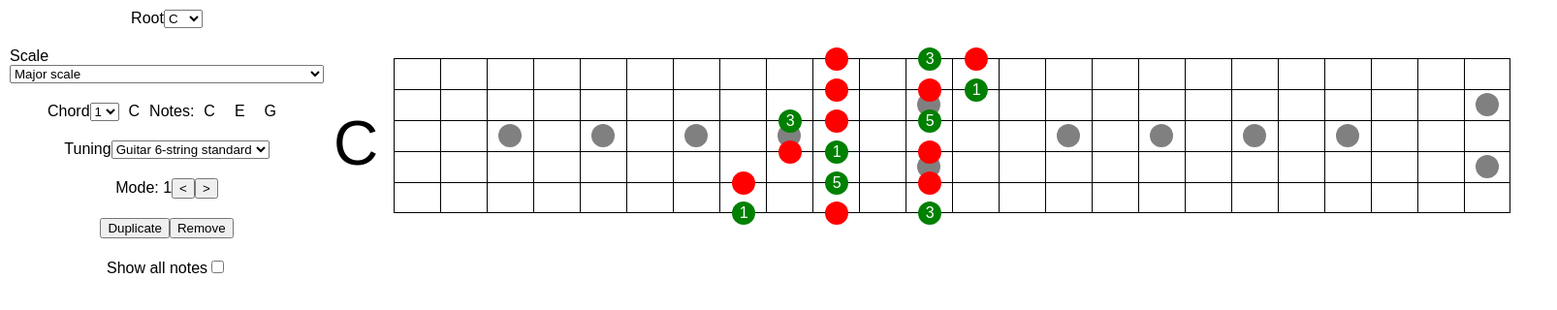
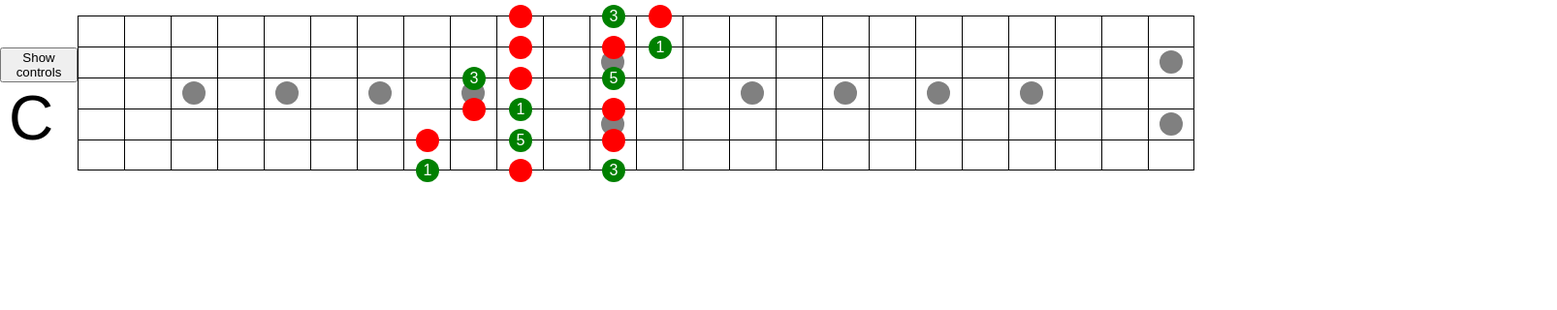
Before and after one commit to eetulatja/chord-visualizer, a React (Create React App) app: page / in a window 1280 px wide. Shown: the top 320 px of the page at 97% size, 1606 px wide, since content can reach past the window. Built offline with nearby package versions, Linux system fonts and the light colour scheme.

Commit message:
Togglable controls

```diff
--- a/src/ChordViewer.js
+++ b/src/ChordViewer.js
@@ -13,6 +13,7 @@ export default class ChordViewer extends PureComponent {
     constructor(props) {
         super(props);
 
+        this.toggleControlsVisibility = this.toggleControlsVisibility.bind(this);
         this.selectRootNote = this.selectRootNote.bind(this);
         this.selectScale = this.selectScale.bind(this);
         this.selectChord = this.selectChord.bind(this);
@@ -22,8 +23,9 @@ export default class ChordViewer extends PureComponent {
         this.copyChordViewer = this.copyChordViewer.bind(this);
         this.removeChordViewer = this.removeChordViewer.bind(this);
         this.toggleShowAllNotes = this.toggleShowAllNotes.bind(this);
-
+console.log(props.initialState)
         this.state = props.initialState || {
+            controlsVisible: false,
             rootNote: 0,
             scale: 'scale_majorScale',
             chord: 1,
@@ -33,6 +35,12 @@ export default class ChordViewer extends PureComponent {
         };
     }
 
+
+    toggleControlsVisibility() {
+        this.setState(prevState => ({
+            controlsVisible: !prevState.controlsVisible,
+        }));
+    }
 
     selectRootNote(event) {
         this.setState({
@@ -91,6 +99,14 @@ export default class ChordViewer extends PureComponent {
 
         return (
             <div style={styles.wrapper}>
+                <div style={styles.chordNameContainer}>
+                    <button onClick={this.toggleControlsVisibility}>
+                        {this.state.controlsVisible ? 'Hide controls' : 'Show controls'}
+                    </button>
+                    <div style={styles.chordName}>{getChordType(selectedChord).name}</div>
+                </div>
+
+                {this.state.controlsVisible &&
                     <div style={styles.controls}>
                         <label style={styles.input}>
                             Root
@@ -170,11 +186,12 @@ export default class ChordViewer extends PureComponent {
 
                             <input
                                 type='checkbox'
-                            value={this.state.showAllScaleNotes}
+                                checked={this.state.showAllScaleNotes}
                                 onChange={this.toggleShowAllNotes}
                             />
                         </label>
                     </div>
+                }
 
                 <Fretboard
                     scale={this.state.scale}
@@ -195,6 +212,18 @@ const styles = {
     wrapper: {
         display: 'flex',
     },
+    chordNameContainer: {
+        display: 'flex',
+        flexDirection: 'column',
+        justifyContent: 'center',
+        alignItems: 'center',
+    },
+    chordName: {
+        fontSize: '4rem',
+        fontWeight: 500,
+
+        marginRight: '1rem',
+    },
     controls: {
         display: 'flex',
         alignItems: 'center',
--- a/src/Fretboard.js
+++ b/src/Fretboard.js
@@ -2,7 +2,6 @@ import React, { PureComponent } from 'react';
 import _ from 'lodash';
 
 import { getScalePositionsOnFretboard } from './scales';
-import { getChordType } from './chords';
 
 
 export default class Fretboards extends PureComponent {
@@ -36,8 +35,6 @@ export default class Fretboards extends PureComponent {
 
         return (
             <div style={styles.fretboardRow}>
-                <div style={styles.chordName}>{getChordType(this.props.chord).name}</div>
-
                 <div
                     style={{
                         ...styles.fretboard,
@@ -142,12 +139,6 @@ const styles = {
         flexDirection: 'row',
         alignItems: 'center',
     },
-    chordName: {
-        fontSize: '4rem',
-        fontWeight: 500,
-
-        marginRight: '1rem',
-    },
     fretboard: {
         position: 'relative',
 
```
Lines whose indentation alone changed are shown as unchanged.
